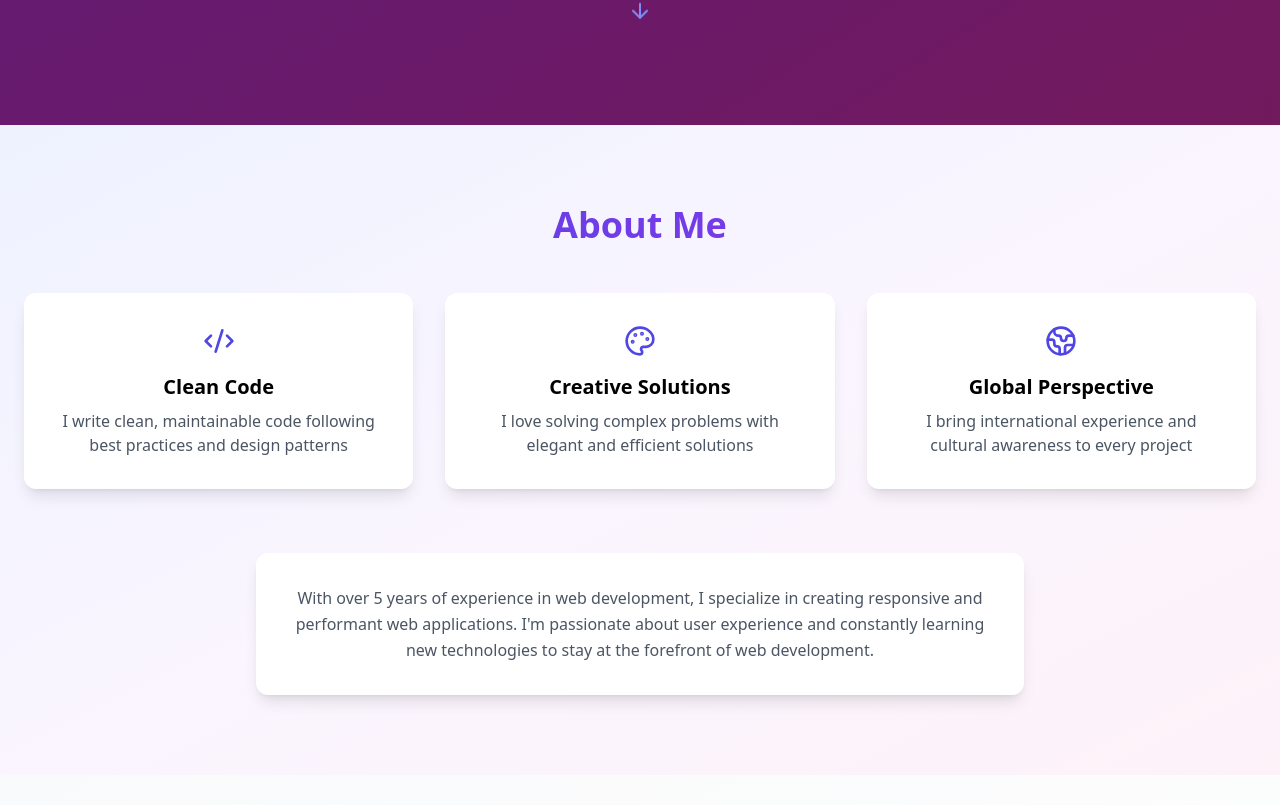
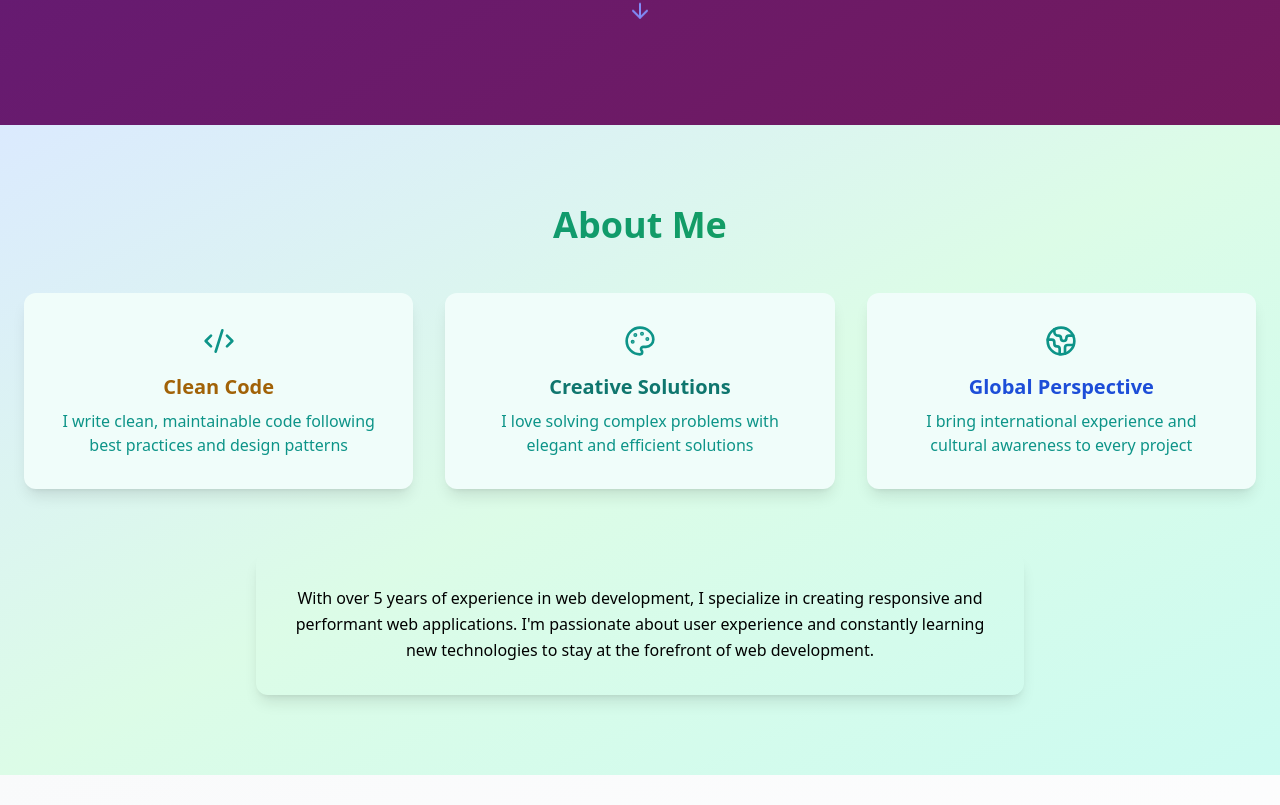
Before and after one commit to satyakumarch/Portfolio2, a React (Vite) app: page / in a window 1280 px wide. Shown: the part 675-1480 px from the top of the page. Built offline with nearby package versions, Linux system fonts and the light colour scheme.

Commit message:
update the color

```diff
--- a/src/components/About.tsx
+++ b/src/components/About.tsx
@@ -3,36 +3,36 @@ import { Code2, Palette, Globe2 } from 'lucide-react';
 
 const About = () => {
   return (
-    <section id="about" className="py-20 bg-gradient-to-br from-indigo-50 via-purple-50 to-pink-50">
+    <section id="about" className="py-20 bg-gradient-to-br from-blue-100 via-green-100 to-teal-100">
       <div className="container mx-auto px-6">
-        <h2 className="text-4xl font-bold text-center mb-4 text-transparent bg-clip-text bg-gradient-to-r from-indigo-600 to-purple-600">
+        <h2 className="text-4xl font-bold text-center mb-4 text-transparent bg-clip-text bg-gradient-to-r from-teal-600 to-green-600">
           About Me
         </h2>
         <div className="grid md:grid-cols-3 gap-8 mt-12">
-          <div className="bg-white p-8 rounded-xl shadow-lg transform hover:scale-105 transition-all duration-300">
-            <Code2 className="mx-auto mb-4 text-indigo-600" size={32} />
-            <h3 className="text-xl font-semibold mb-2 text-center">Clean Code</h3>
-            <p className="text-gray-600 text-center">
+          <div className="bg-teal-50 p-8 rounded-xl shadow-lg transform hover:scale-105 transition-all duration-300">
+            <Code2 className="mx-auto mb-4 text-teal-600" size={32} />
+            <h3 className="text-xl font-semibold mb-2 text-center text-yellow-700">Clean Code</h3>
+            <p className="text-teal-600 text-center">
               I write clean, maintainable code following best practices and design patterns
             </p>
           </div>
-          <div className="bg-white p-8 rounded-xl shadow-lg transform hover:scale-105 transition-all duration-300">
-            <Palette className="mx-auto mb-4 text-indigo-600" size={32} />
-            <h3 className="text-xl font-semibold mb-2 text-center">Creative Solutions</h3>
-            <p className="text-gray-600 text-center">
+          <div className="bg-teal-50 p-8 rounded-xl shadow-lg transform hover:scale-105 transition-all duration-300">
+            <Palette className="mx-auto mb-4 text-teal-600" size={32} />
+            <h3 className="text-xl font-semibold mb-2 text-center text-teal-700">Creative Solutions</h3>
+            <p className="text-teal-600 text-center">
               I love solving complex problems with elegant and efficient solutions
             </p>
           </div>
-          <div className="bg-white p-8 rounded-xl shadow-lg transform hover:scale-105 transition-all duration-300">
-            <Globe2 className="mx-auto mb-4 text-indigo-600" size={32} />
-            <h3 className="text-xl font-semibold mb-2 text-center">Global Perspective</h3>
-            <p className="text-gray-600 text-center">
+          <div className="bg-teal-50 p-8 rounded-xl shadow-lg transform hover:scale-105 transition-all duration-300">
+            <Globe2 className="mx-auto mb-4 text-teal-600" size={32} />
+            <h3 className="text-xl font-semibold mb-2 text-center text-blue-700">Global Perspective</h3>
+            <p className="text-teal-600 text-center">
               I bring international experience and cultural awareness to every project
             </p>
           </div>
         </div>
-        <div className="mt-16 max-w-3xl mx-auto bg-white p-8 rounded-xl shadow-lg">
-          <p className="text-gray-600 leading-relaxed text-center">
+        <div className="mt-16 max-w-3xl mx-auto bg-white-50 p-8 rounded-xl shadow-lg">
+          <p className="text-white-600 leading-relaxed text-center">
             With over 5 years of experience in web development, I specialize in creating
             responsive and performant web applications. I'm passionate about user experience
             and constantly learning new technologies to stay at the forefront of web development.
```
Also changed, not shown: src/components/06.jpg (deleted).
